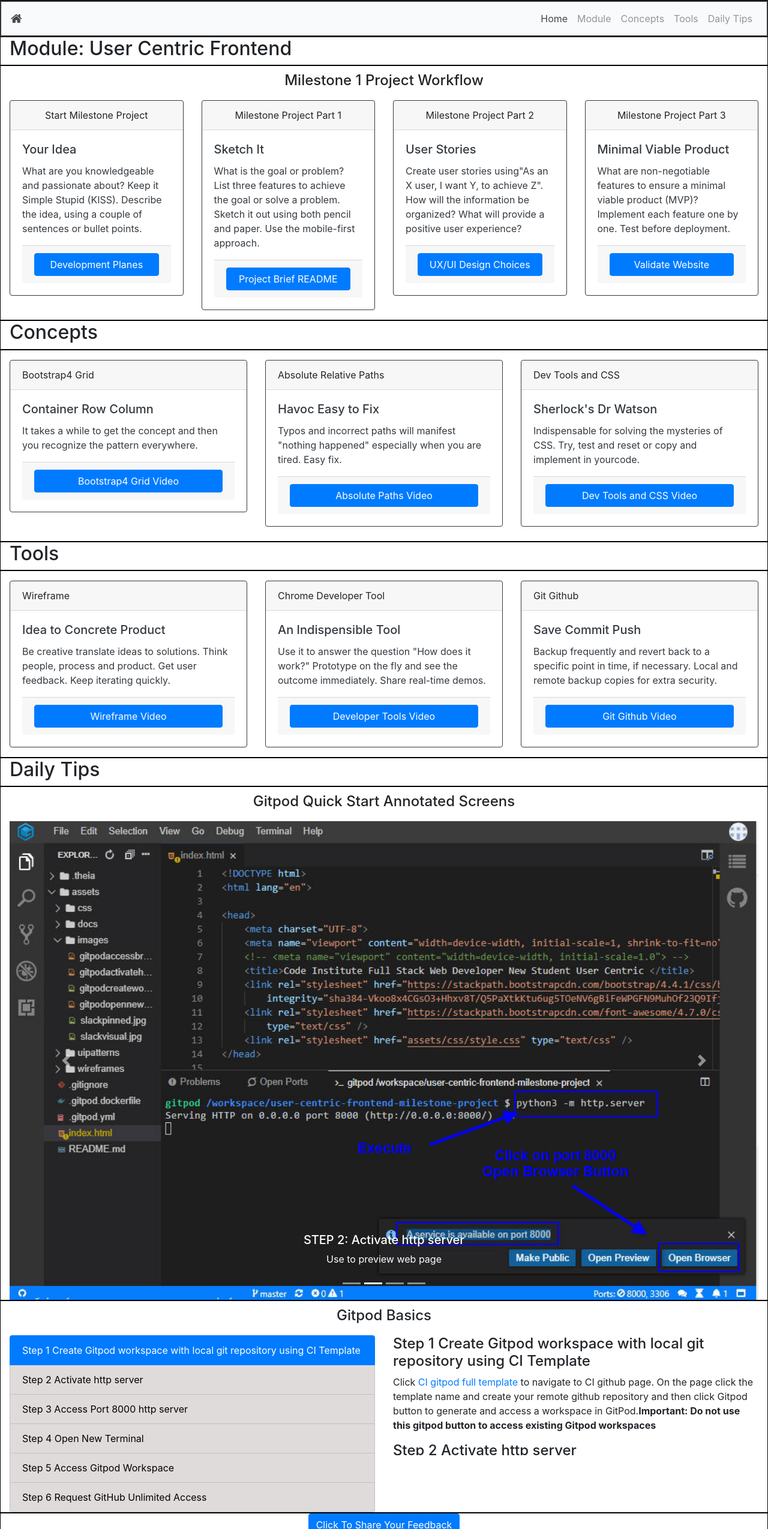
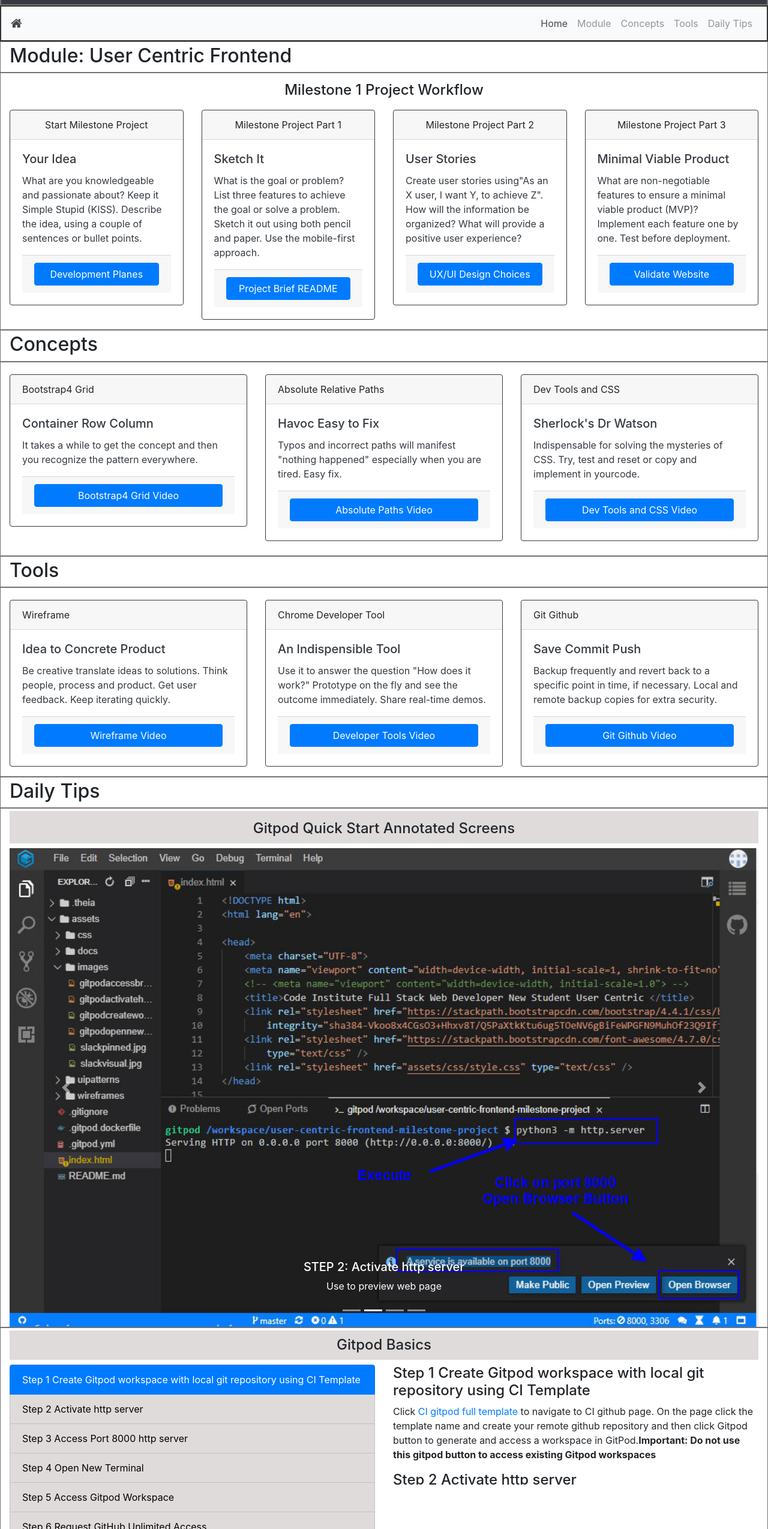
Before and after one commit to NgiapPuoyKoh/student-resource-tool, a plain HTML site: page index.html in a window 1280 px wide. Shown: the part 91-2640 px from the top of the page at 60% size. Drawn offline with nearby package versions, Linux system fonts and the light colour scheme.

Commit message:
Styled container border scrollspy list group list items and fixed navbar to collapse when menu item clicked on small devices

```diff
--- a/assets/css/style.css
+++ b/assets/css/style.css
@@ -1,16 +1,18 @@
-/* @import url('https://fonts.googleapis.com/css?family=Exo|Roboto&display=swap'); */
-
-/* scrollspy to view topic heading */
+@import url('https://fonts.googleapis.com/css?family=Exo|Roboto&display=swap');
 
 .container-fluid {
-  border: 1px solid  black;
+  border: 0.25px solid  rgb(114, 113, 113);
+  padding-top: 0.25em;
 }
 
+/* Opaque Sticky Navbar with scrollspy for navigating to page sections */
 
 .navbar {
   opacity: 0.8;
   border: 2px solid  black;
 }
+
+/* Card button styling */
 
 .btn btn-primary btn-block
  {
@@ -18,131 +20,47 @@
   padding: 0;
  }
 
+ /*scrollspy styling*/
+
 .list-group-item {
   background-color: rgb(224, 219, 219);
   color: black;
 }
 
+
+/* Magnify Images for better visibility */
+
+img {
+  margin: auto;
+  background-size:120%;
+  border: none;
+}
+
 /* Size Modal Window */
-/*
+
 @media(min-width: 992px) {
   .modal-dialog  {
     max-width: 90%;
   }
 }
-*/
 
-/* Magnify Images */
-/* img {
-  margin: auto;
-  background-size:120%;
-  border: none;
-}  */
-
-/* Card to fill the column*/
-/* .card {
-  max-width: 0;
-  padding: 0;
-}  */
-
-/* Size Modal Window */
-/* @media(min-width: 992px) {
-  .modal-dialog  {
+/* Small devices (landscape phones, 576px and up*/
+@media (min-width: 576px) {   .modal-dialog  {
     max-width: 90%;
   }
-} */
+}
 
+  /* Large devices (desktops, 992px and up)*/
+@media (min-width: 992px) {  .modal-dialog {
+  max-width: 95%;
+}
+}
 
 /*
-html {
-  border: 5px solid  black;
-}
-
-.row {
-  border: 3px solid  black;
-}
-blockquote {
-   margin: 0;
-   padding:0.5rem;
-   border: 2px solid  black;
-
-}
-/*
-.carousel-slide {
-    border: 0;
-} */
-
-/*
-p {
-  display: inline-block;
-  padding: 1.1em;
-  line-height: 1.5em;
-}
-*/
-/*
-h1, h2, h3, h4
-{
-  margin: 0.25em;
-  border: 1px solid  black;
-} */
-
-/*
-h5 {
-  margin-bottom: 0.25em;
-  border: none;
-}
-*/
-
-
-/*
-body {
-    font-family: 'Roboto', sans-serif;
-} */
-
-/*
-body {
-    font-family: $font-family-base;
-    font-size:   $font-size-base;
-    line-height:   $line-height-base;
-
-
-    background-color $body-bg;
-}
-
-a, a:hover {
-     color: #9b59b6;
-}
-*/
-
-
-/* Page Menu */
-
-/* .navbar navbar-nav nav-item a {
-    font-weight: bold;
-    border: none;
-} */
-
-
-/* Modal Fill Device Viewport */
-/* .modal-body {
-  margin:auto;
-  max-width:100%;
-} */
-
-/* .modal-dialog {
-  max-width: 95%;
-}  */
-
-
-/*
-// Small devices (landscape phones, 576px and up)
-@media (min-width: 576px) { ... }
 
 // Medium devices (tablets, 768px and up)
 @media (min-width: 768px) { ... }
 
-// Large devices (desktops, 992px and up)
-@media (min-width: 992px) { ... }
 
 // Extra large devices (large desktops, 1200px and up)
 @media (min-width: 1200px) { ... } */
--- a/index.html
+++ b/index.html
@@ -48,12 +48,17 @@
             </button>
             <div class="collapse navbar-collapse" id="navbarNavAltMarkup">
                 <div class="navbar-nav ml-auto">
-                    <div><a class="nav-item nav-link active" href="#"><span class="sr-only">(current)</span>Home</a>
+                    <div data-toggle="collapse" data-target=".navbar-collapse.show"><a class="nav-item nav-link active"
+                            href="#"><span class="sr-only">(current)</span>Home</a>
                     </div>
-                    <div><a class="nav-item nav-link" href="#modules">Module</a></div>
-                    <div><a class="nav-item nav-link" href="#concepts">Concepts</a></div>
-                    <div><a class="nav-item nav-link" href="#tools">Tools</a></div>
-                    <div><a class="nav-item nav-link" href="#tips">Daily Tips</a></div>
+                    <div data-toggle="collapse" data-target=".navbar-collapse.show"><a class="nav-item nav-link"
+                            href="#modules">Module</a></div>
+                    <div data-toggle="collapse" data-target=".navbar-collapse.show"><a class="nav-item nav-link"
+                            href="#concepts">Concepts</a></div>
+                    <div data-toggle="collapse" data-target=".navbar-collapse.show"><a class="nav-item nav-link"
+                            href="#tools">Tools</a></div>
+                    <div data-toggle="collapse" data-target=".navbar-collapse.show"><a class="nav-item nav-link"
+                            href="#tips">Daily Tips</a></div>
                 </div>
             </div>
         </nav>
@@ -304,7 +309,9 @@
             <h2>Daily Tips</h2>
         </div>
         <div class=" container-fluid">
-            <h4 class="text-center" style="padding-top: 10px; padding-bottom: 10px;">Gitpod Quick Start Annotated
+            <h4 class="text-center"
+                style="padding-top: 15px; padding-bottom: 10px; background-color: rgb(224, 219, 219);">Gitpod Quick
+                Start Annotated
                 Screens</h4>
             <div class="row">
                 <div class="col">
@@ -379,7 +386,10 @@
 
         <!-- scroll-spy -->
         <div class="container-fluid">
-            <h4 class="text-center" style="padding-top: 10px; padding-bottom: 10px;">Gitpod Basics</h4>
+            <h4 class="text-center"
+                style="padding-top: 10px; padding-bottom: 10px; background-color: rgb(224, 219, 219);">
+                Gitpod Basics
+            </h4>
             <div class="row">
                 <div class="col col-12 col-md-6">
                     <div id="list-example" class="list-group">
@@ -402,11 +412,12 @@
                 </div>
 
 
-                <div class="col-12 col-md-6">
+                <div class="col-12 col-md-6" style="padding-bottom: 0.5em;">
                     <div data-spy="scroll" data-target="#list-example" data-offset="0" class="scrollspy-example"
                         style="overflow-y: scroll; height:25vh; position:relative;">
-
-                        <h4 id="list-item-1">Step 1 Create Gitpod workspace with local git repository using CI
+                        <span style="padding-bottom: 0.25em;">
+                            <h4 id="list-item-1">Step 1 Create Gitpod workspace with local git repository
+                                using CI
                                 Template</h4>
                             <p> Click <a href="https://github.com/Code-Institute-Org/gitpod-full-template"
                                     target="_blank">CI gitpod full
@@ -434,7 +445,8 @@
                                 Terminal</p>
 
                             <h4 id="list-item-5">Step 5 Access Existing Gitpod Workspaces</h4>
-                        <p> Navigate to <a href="https://gitpod.io/workspaces/" target="_blank">Gitpod Workspace</a></p>
+                            <p> Navigate to <a href="https://gitpod.io/workspaces/" target="_blank">Gitpod Workspace</a>
+                            </p>
 
                             <h4 id="list-item-6">Step 6 Request GitHub Unlimited Access </h4>
                             <p> Email studentcare@codeinstitute.net with your <strong>GitHub Username</strong> to
@@ -442,6 +454,8 @@
                                 added onto the
                                 Unlimited
                                 Team</p>
+                        </span>
+
                     </div>
                 </div>
                 <!-- /scroll-spy -->
@@ -451,7 +465,7 @@
 
         <!-- Modal with Feeback Form-->
         <section class="container-fluid">
-            <div class="row">
+            <div class="row" style="padding-top: 0.5em; padding-bottom: 0.5em;">
                 <div class="col d-flex justify-content-center">
                     <button type="button" class="btn btn-primary" data-toggle="modal"
                         data-target="#exampleModalScrollable">
```
Lines whose indentation alone changed are shown as unchanged.
